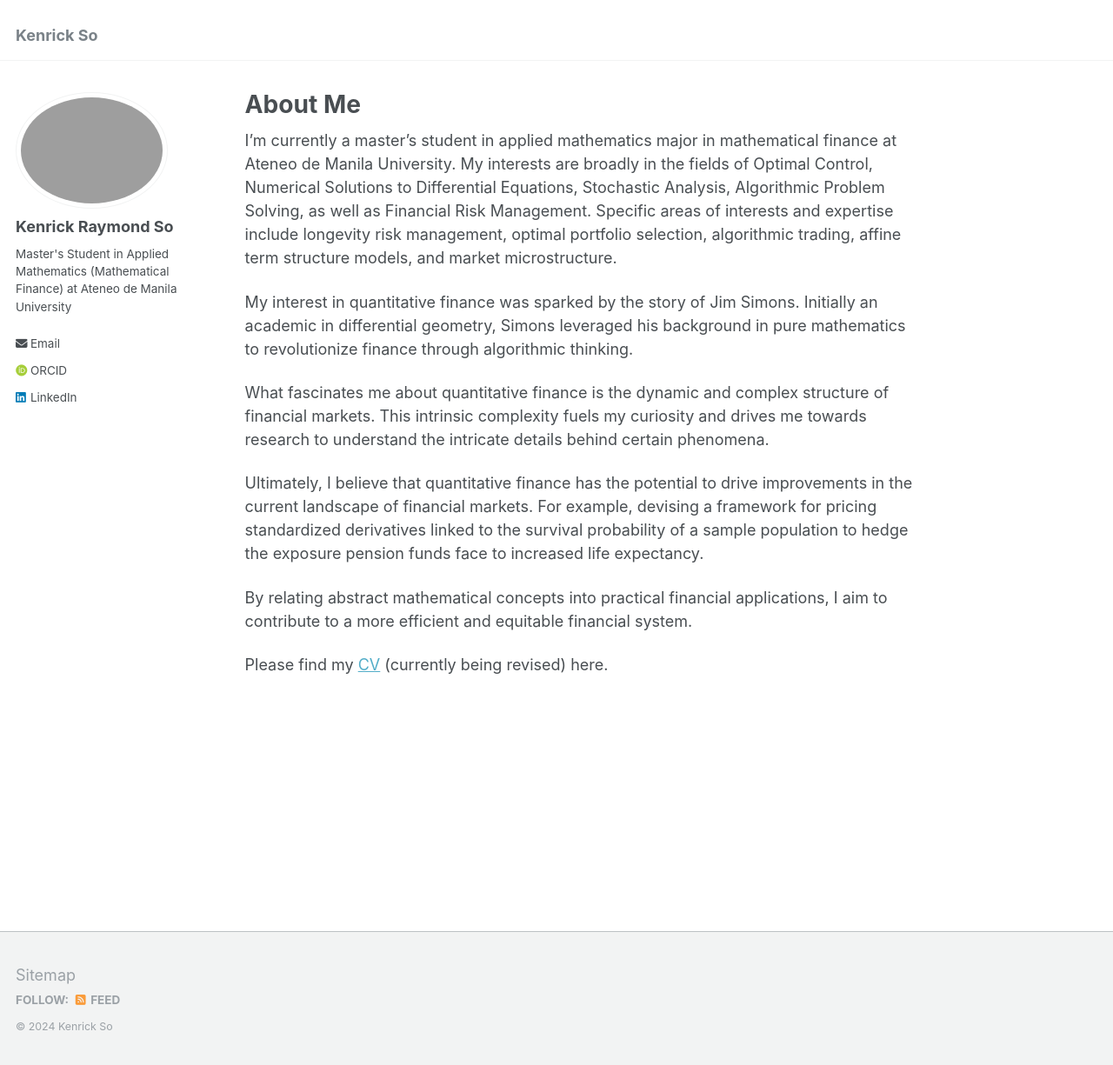
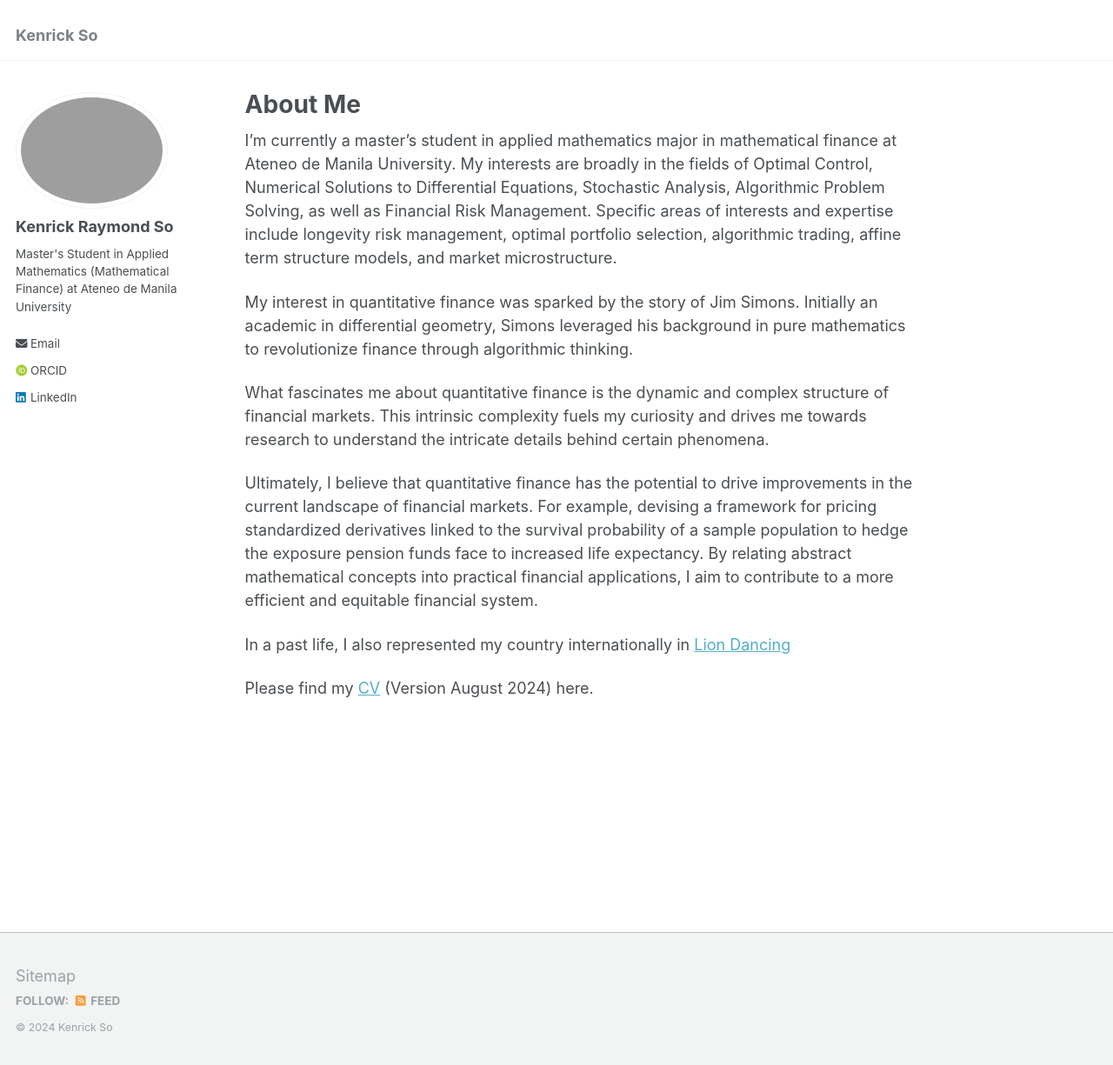
Before and after one commit to kenrickraymond/kenrickraymond.github.io, a Jekyll site: the page built from _pages/about.md, in a window 1280 px wide and 1227 px high. Shown: the whole window at 87% size. Built offline with Jekyll 4.4.1, drawn with Linux system fonts in a browser that asks for light colours; some web fonts are replaced.

Commit message:
added CV

```diff
--- a/_pages/about.md
+++ b/_pages/about.md
@@ -12,8 +12,8 @@
 
 What fascinates me about quantitative finance is the dynamic and complex structure of financial markets. This intrinsic complexity fuels my curiosity and drives me towards research to understand the intricate details behind certain phenomena.
 
-Ultimately, I believe that quantitative finance has the potential to drive improvements in the current landscape of financial markets. For example, devising a framework for pricing standardized derivatives linked to the survival probability of a sample population to hedge the exposure pension funds face to increased life expectancy.
+Ultimately, I believe that quantitative finance has the potential to drive improvements in the current landscape of financial markets. For example, devising a framework for pricing standardized derivatives linked to the survival probability of a sample population to hedge the exposure pension funds face to increased life expectancy. By relating abstract mathematical concepts into practical financial applications, I aim to contribute to a more efficient and equitable financial system.
 
-By relating abstract mathematical concepts into practical financial applications, I aim to contribute to a more efficient and equitable financial system.
+In a past life, I also represented my country internationally in [Lion Dancing](https://github.com/kenrickraymond/kenrickraymond.github.io/images/Malaysia.png)
 
-Please find my [CV](https://github.com/kenrickraymond/kenrickraymond.github.io) (currently being revised) here.
+Please find my [CV](https://github.com/kenrickraymond/kenrickraymond.github.io/files/KENRICK_RAYMOND_SO_ACADEMIC_CV.pdf) (Version August 2024) here.
```
Also changed, not shown: _portfolio/portfolio-1.md (+1 -1 lines), images/Malaysia.jpg (added), 1 other file.
